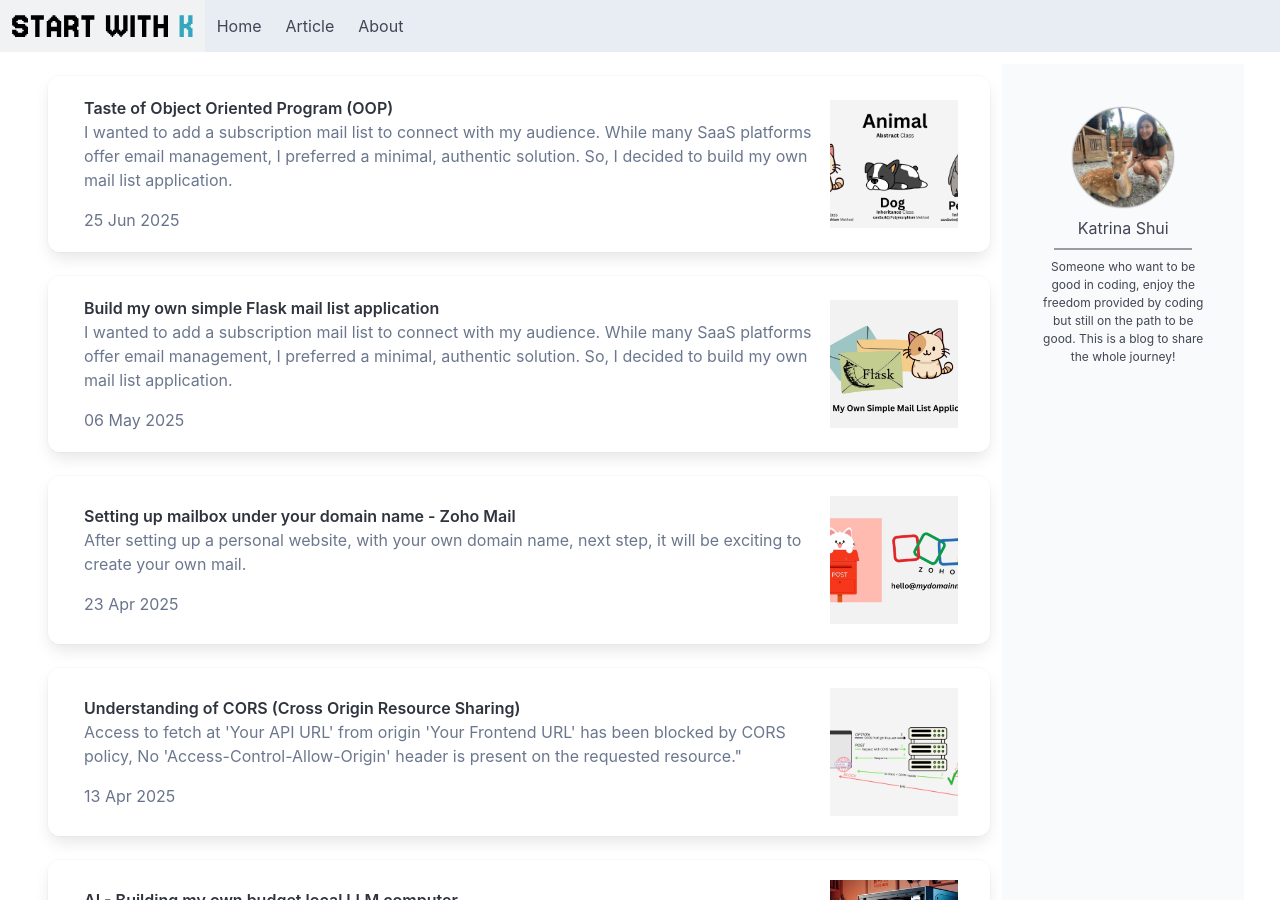
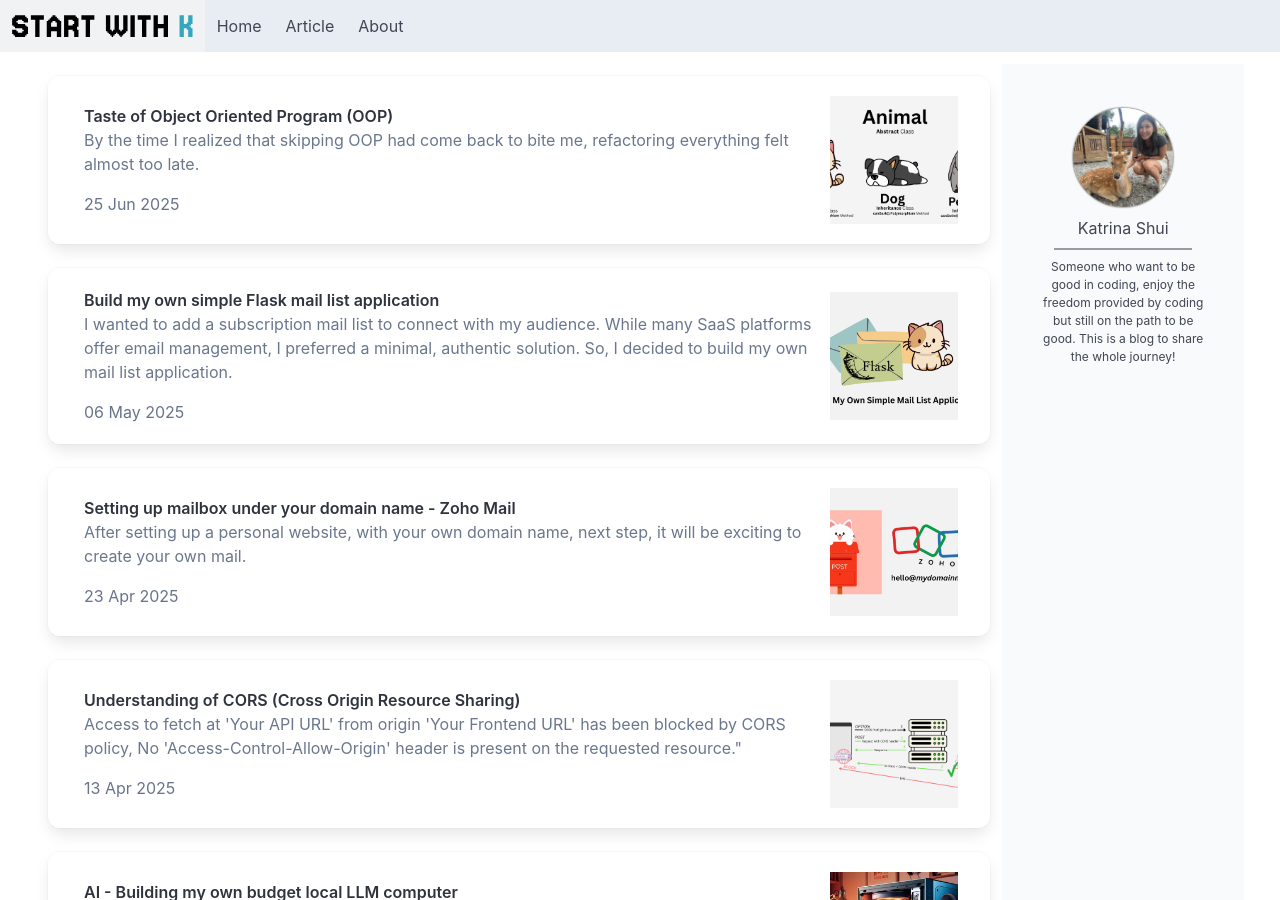
Before and after one commit to Katrinasms/katrina.sh_mainsite, a Jekyll site: the page built from en/index.html, in a window 1280 px wide and 900 px high. Built offline with Jekyll 4.4.1, drawn with Linux system fonts in a browser that asks for light colours.

Commit message:
fix: type

```diff
--- a/en/_enPosts/2025-06-25-Taste-of-OOP.md
+++ b/en/_enPosts/2025-06-25-Taste-of-OOP.md
@@ -1,7 +1,7 @@
 ---
 layout: posts
 title: Taste of Object Oriented Program (OOP)
-description:  I wanted to add a subscription mail list to connect with my audience. While many SaaS platforms offer email management, I preferred a minimal, authentic solution. So, I decided to build my own mail list application.
+description:  By the time I realized that skipping OOP had come back to bite me, refactoring everything felt almost too late.
 lang: en
 imageSrc: /assets/images/blog/oop.png
 tag: [local-llm-computer]
@@ -15,7 +15,7 @@ After completing the tutorial and starting my first real project, I naturally le
 
 As **the project grew more complex**, I kept **adding variables and tweaking existing functions**, sometimes hardcoding logic directly into them. Whenever there was a small change in the data structure, I had to revisit multiple parts of the code just to make sure things didn’t break. It became a **struggle to add new features**. And become less motivated and tired of my code...
 
-B**y the time I realized that skipping OOP had come back to bite me**, refactoring everything felt almost too late.
+**By the time I realized that skipping OOP had come back to bite me**, refactoring everything felt almost too late.
 
 Recently, I started building a new SaaS project. This time, instead of diving straight into writing functions, I took some time to study classes and structured the project with an object-oriented approach from the beginning.
 
```
